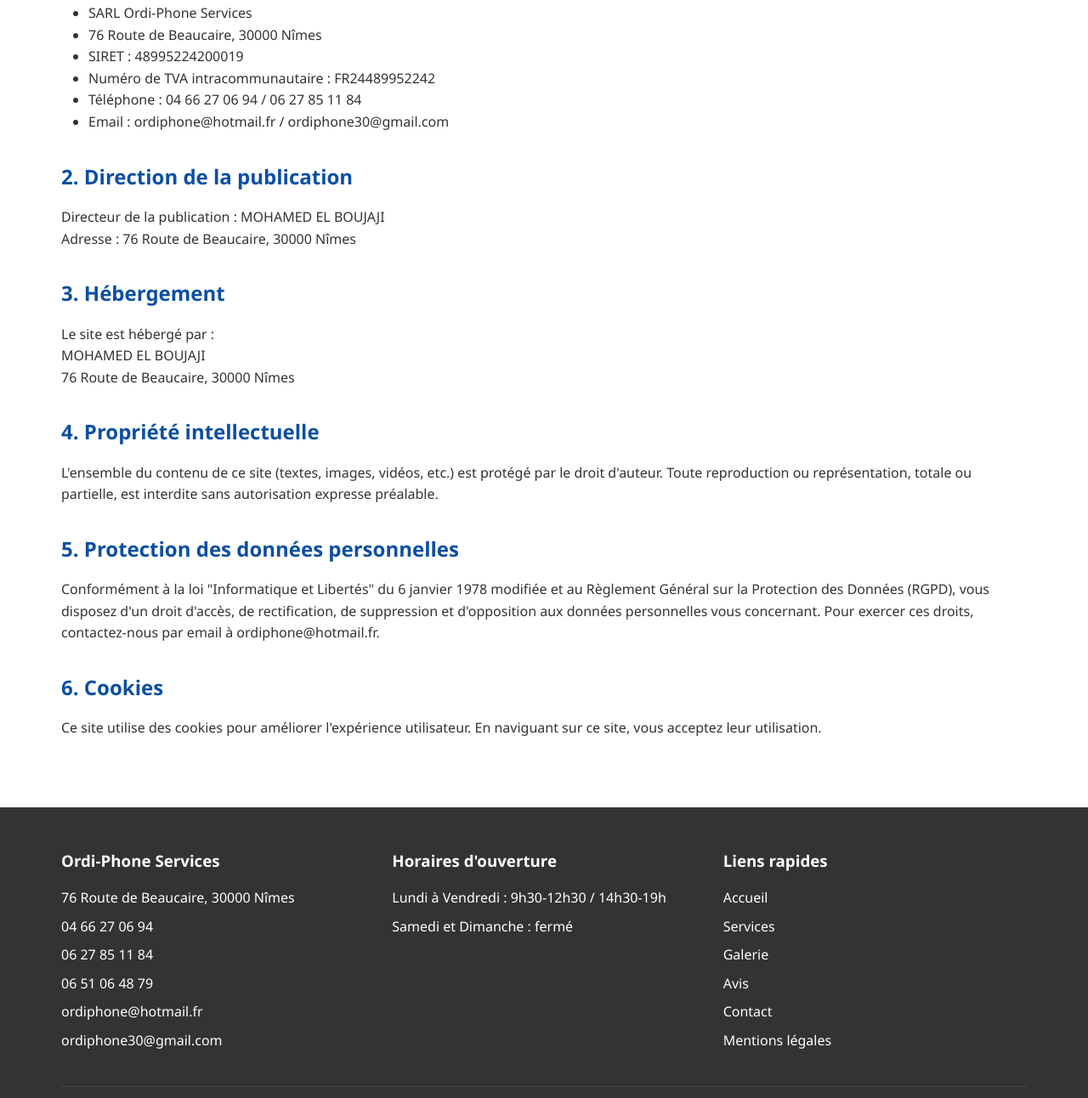
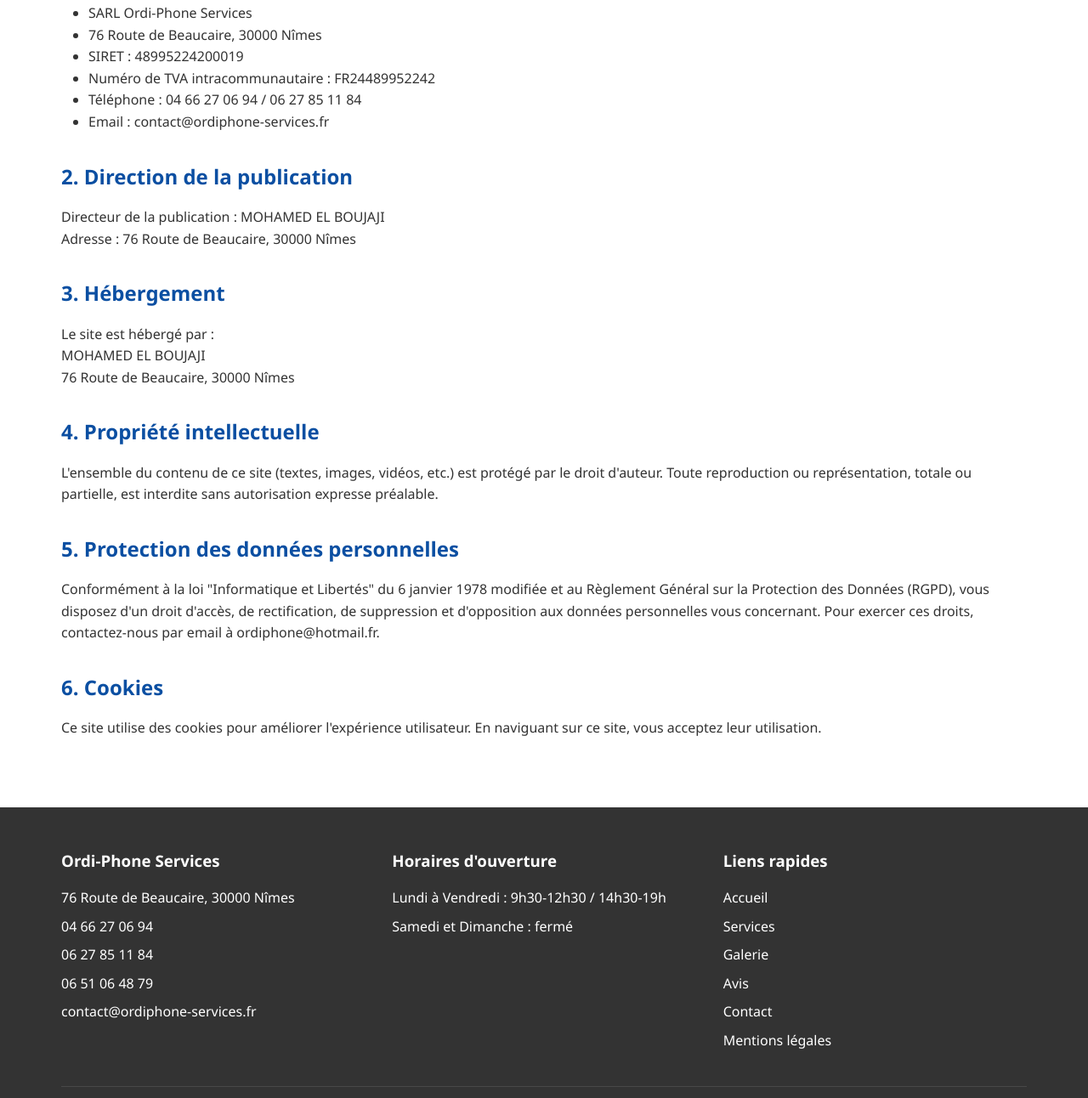
Before and after one commit to lebiggg/ordiphone-services, a plain HTML site: page mentions-legales.html in a window 1280 px wide. Shown: the part 493-1785 px from the top of the page at 85% size. Drawn offline with Linux system fonts and the light colour scheme.

Commit message:
Update mentions-legales.html

```diff
--- a/mentions-legales.html
+++ b/mentions-legales.html
@@ -74,7 +74,7 @@
                 <li>SIRET : 48995224200019</li>
                 <li>Numéro de TVA intracommunautaire : FR24489952242</li>
                 <li>Téléphone : 04 66 27 06 94 / 06 27 85 11 84</li>
-                <li>Email : ordiphone@hotmail.fr / ordiphone30@gmail.com</li>
+                <li>Email : contact@ordiphone-services.fr</li>
             </ul>
 
             <h2>2. Direction de la publication</h2>
@@ -106,8 +106,7 @@
                     <p><a href="tel:0466270694">04 66 27 06 94</a></p>
                     <p><a href="tel:0627851184">06 27 85 11 84</a></p>
                     <p><a href="tel:0651064879">06 51 06 48 79</a></p>
-                    <p><a href="mailto:ordiphone@hotmail.fr">ordiphone@hotmail.fr</a></p>
-                    <p><a href="mailto:ordiphone30@gmail.com">ordiphone30@gmail.com</a></p>
+                    <p><a href="mailto:contact@ordiphone-services.fr">contact@ordiphone-services.fr</a></p>
                 </div>
                 <div class="footer-hours">
                     <h3>Horaires d'ouverture</h3>
```
